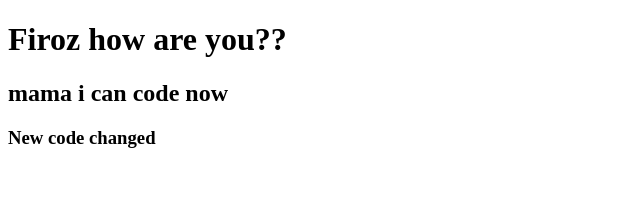
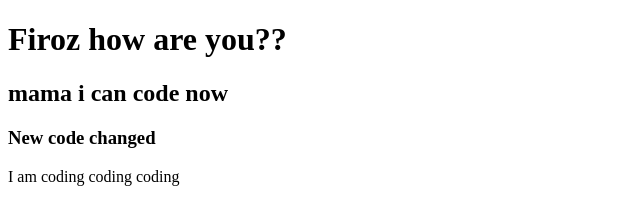
Before and after one commit to firoz-ruet/my-second-repo, a plain HTML site: page index.html in a window 1280 px wide. Shown: the whole page, without its empty margins (0-640 px from the left). Drawn offline with Linux system fonts and the light colour scheme.

Commit message:
new file added

```diff
--- a/index.html
+++ b/index.html
@@ -10,6 +10,7 @@
     <h1>Firoz how are you??</h1>
     <h2>mama i can code now</h2>
     <h3>New code changed</h3>
+    <p>I am coding coding coding</p>
 
 </body>
 </html>
--- /dev/null
+++ b/style.css
@@ -0,0 +1,6 @@
+p{
+    color:red;
+}
+h1{
+    background-color: blue;
+}
```
